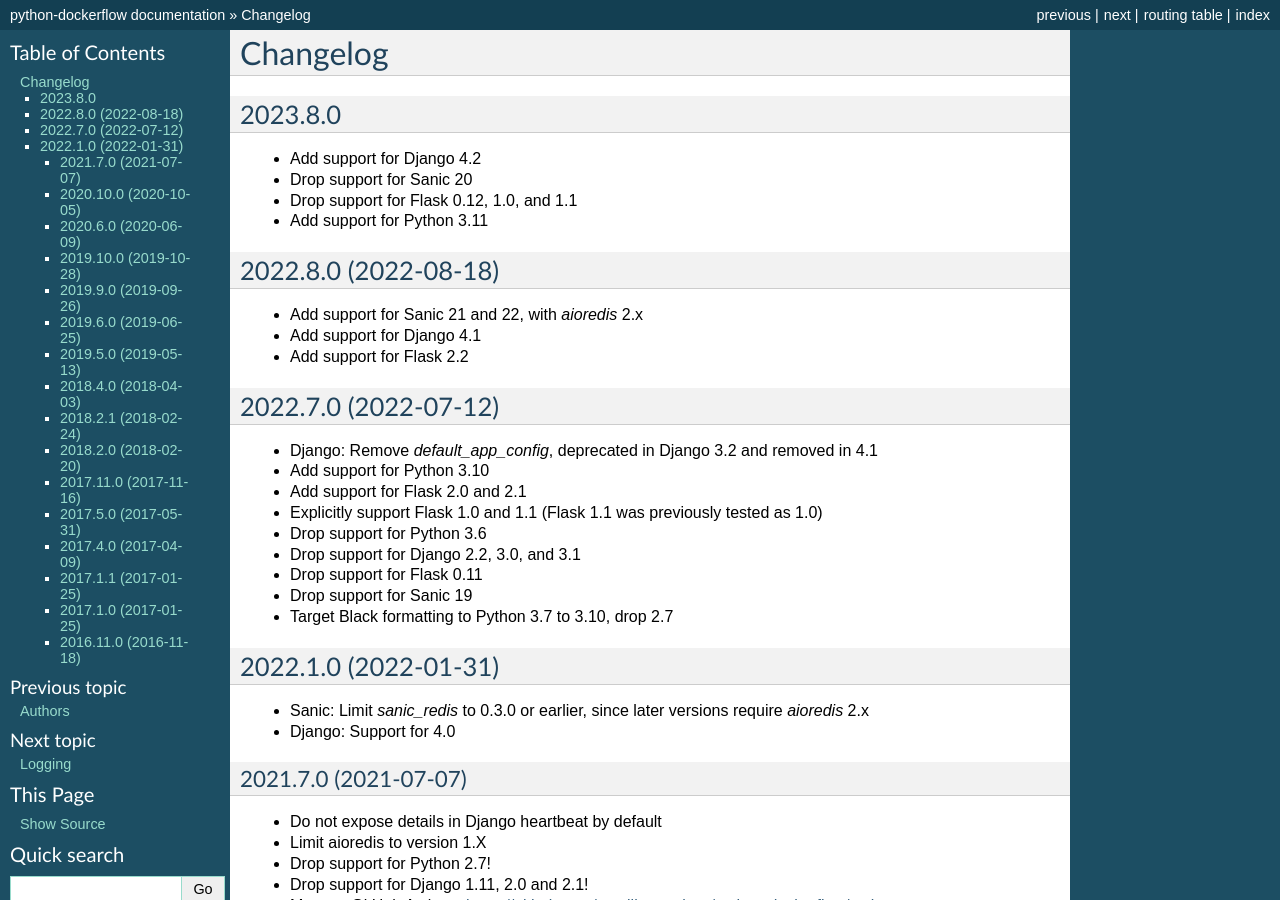
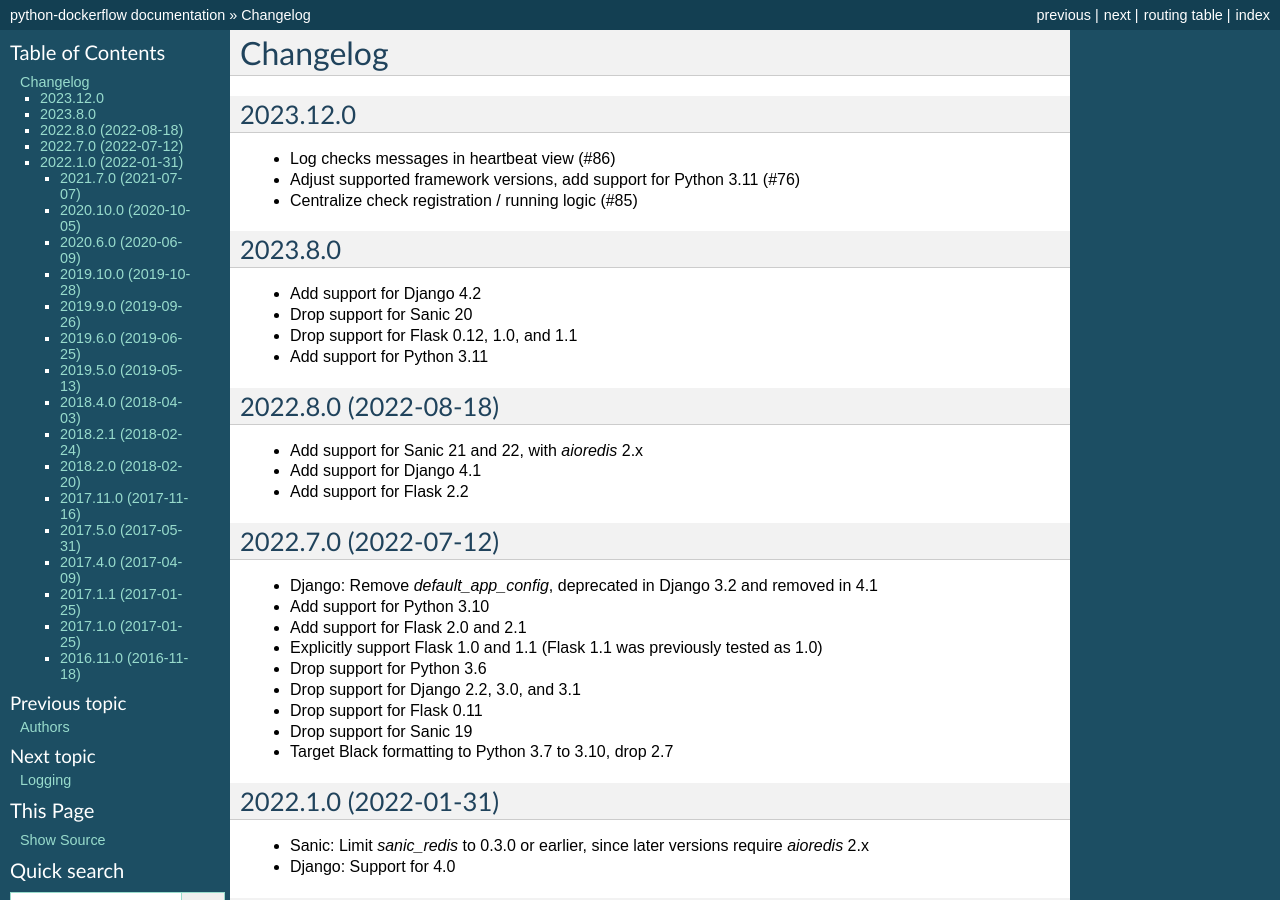
Before and after one commit to mozilla-services/python-dockerflow, a Sphinx documentation site: the page built from docs/changelog.rst, in a window 1280 px wide and 900 px high. Built offline with Sphinx 7.4.7, drawn with Linux system fonts in a browser that asks for light colours.

Commit message:
Update changelog

```diff
--- a/docs/changelog.rst
+++ b/docs/changelog.rst
@@ -1,5 +1,14 @@
 Changelog
 ---------
+
+2023.12.0
+~~~~~~~~~~~~~~~~~~~~~
+
+- Log checks messages in heartbeat view (#86)
+
+- Adjust supported framework versions, add support for Python 3.11 (#76)
+
+- Centralize check registration / running logic (#85)
 
 2023.8.0
 ~~~~~~~~~~~~~~~~~~~~~
```
